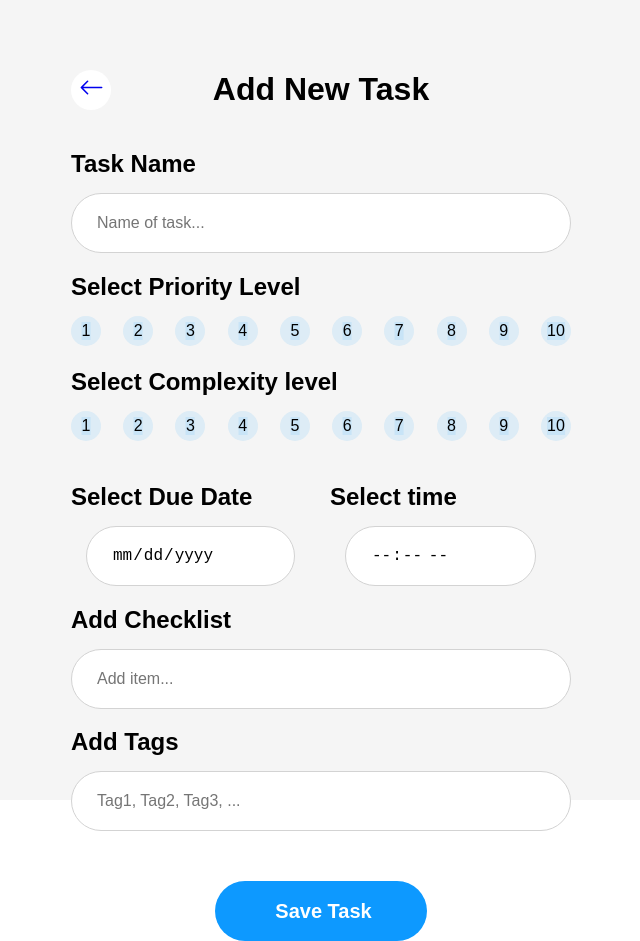
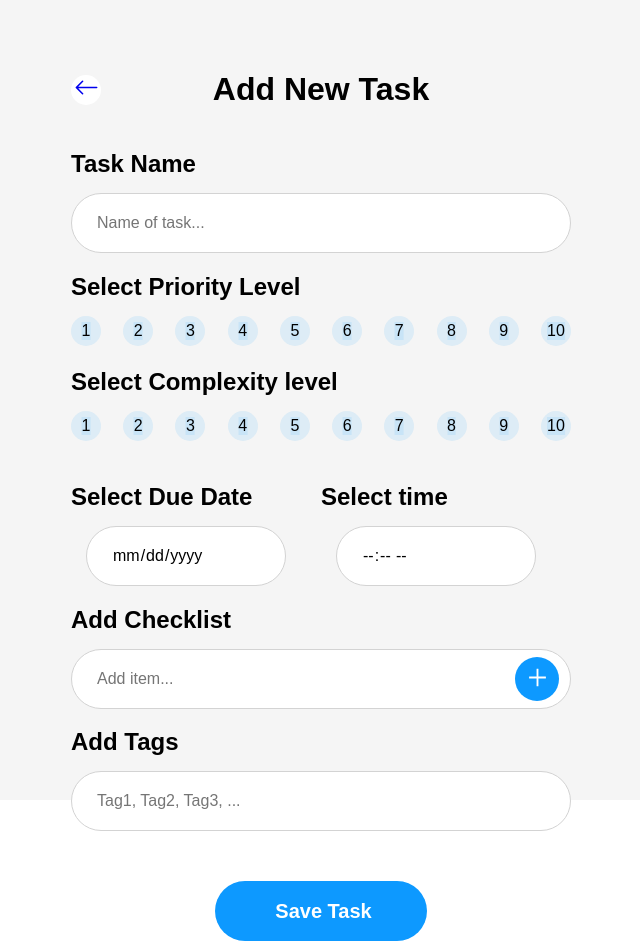
Before and after one commit to Maks6831/todo-app, a React (Create React App) app: page /addtask in a window 1280 px wide. Shown: the whole page, without its empty margins (319-959 px from the left). Built offline with nearby package versions, Linux system fonts and the light colour scheme.

Commit message:
checklist points adding and deleting now

```diff
--- a/src/App.css
+++ b/src/App.css
@@ -1,6 +1,14 @@
+* {
+  font-family: sans-serif;
+  box-sizing: border-box;
+
+
+}
+
+
 .App {
   text-align: center;
   background-color: rgb(245, 245, 245);
-  font-family: sans-serif;
-  box-sizing: border-box;
+  height: fit-content;
+
 }
--- a/src/pages/AddTask.js
+++ b/src/pages/AddTask.js
@@ -1,12 +1,30 @@
-import React from 'react'
+import React, { useState } from 'react'
 import { Link } from 'react-router-dom'
 import '../styles/AddTask.css';
 import { BsArrowLeft } from 'react-icons/bs';
+import { AiOutlinePlus } from 'react-icons/ai'
+import { RxCross2 } from 'react-icons/rx';
 import { Numlabel } from '../components/Numlabel'
 
 
 export const AddTask = () => {
   const numbers = [1,2,3,4,5,6,7,8,9,10];
+  const [checkList, setCheckList] = useState([]);
+  const [checkListValue, setCheckListValue] = useState('');
+
+  const handleChange = (e)=> {
+    setCheckListValue(e.target.value);
+  }
+
+  const pushCheck = () => {
+    setCheckList(current => [...current, checkListValue]);
+    console.log(checkList);
+  }
+
+  const deleteItem = (item) => {
+  setCheckList(checkList.filter(element => element !== item))
+
+  }
 
   return (
     <div className='addTask-container'>
@@ -70,11 +88,33 @@ export const AddTask = () => {
               </label>
             </div>
           </div>
-          <div className='t-checklist'>
-            <h2 className='task-title'>Add Checklist</h2>
-            <label for='list'>
-              <input placeholder='Add item...' name='list' type='text'/>
-            </label>
+          <div>
+            <div className='t-checklist'>
+              <h2 className='task-title'>Add Checklist</h2>
+              <label for='list'>
+                <input placeholder='Add item...' name='list' type='text' onChange={handleChange} />
+              </label>
+              <button id='list' className='add-button' onClick={pushCheck}>
+                <AiOutlinePlus size={25} color='white'/>
+              </button>
+            </div>
+            <div className='checklist-container'>
+              <ul className='ul-container'>
+              {
+                  checkList &&
+                  checkList.map((item)=>(
+                    <li className='list-item'>
+                      <div>{item}</div>
+                      <button onClick={() => {deleteItem(item)}} className='list-delete-button'>
+                        <RxCross2 size={25} color='white'/>
+
+                      </button>
+                    </li>
+                  ))
+                }
+
+              </ul>
+            </div>
           </div>
           <div className='t-tags'>
             <h2 className='task-title'>Add Tags</h2>
--- a/src/styles/AddTask.css
+++ b/src/styles/AddTask.css
@@ -103,9 +103,63 @@ input[type="date"]::-webkit-calendar-picker-indicator, input[type="time"]::-webk
 }
 
 
+.t-checklist {
+    position: relative;
+}
+
+.add-button{
+    position: absolute;
+    top: 51px;
+    right: 12px;
+    border-radius: 100%;
+    border: none;
+    height: 44px;
+    width: 44px;
+    background-color: rgb(13, 153, 255);
+    cursor: pointer;
+}
+
+.ul-container {
+    list-style-type: none;
+    list-style-position: inside;
+    width: 100%;
+    padding-left: 0px;
+
+}
+
+.list-item {
+    font-size: 16px;
+    height: 60px;
+    width: 100%;
+    border-radius: 30px;
+    text-align: left;
+    box-sizing: border-box;
+    padding: 25px;
+    background-color: white;
+    margin-bottom: 20px;
+    position: relative;
+
+}
+
+.list-delete-button {
+    position: absolute;
+    top: 8px;
+    right: 12px;
+    border-radius: 100%;
+    border: none;
+    height: 44px;
+    width: 44px;
+    background-color: rgba(245, 88, 88, 0.8);
+    cursor: pointer;
+}
+
+
 .t-save-button {
     width: 500px;
     margin-top: 50px;
+
+
+
 }
 
 .savetask-button {
@@ -116,6 +170,4 @@ input[type="date"]::-webkit-calendar-picker-indicator, input[type="time"]::-webk
     border-radius: 30px;
     padding: 0px 50px 0px 50px;
 
-
-
 }
```
